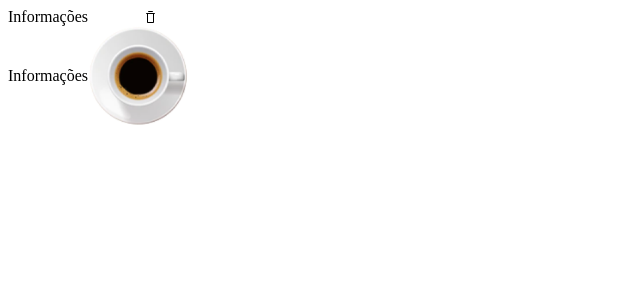
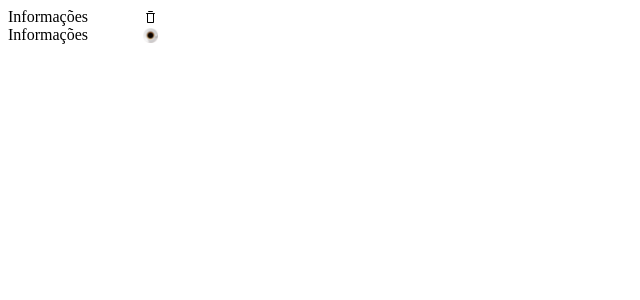
Before and after one commit to VitorDiniz100/react-components, a React (Vite) app: page / in a window 1280 px wide. Shown: the top 300 px of the page, without its empty margins (0-640 px from the left). Built offline with nearby package versions, Linux system fonts and the light colour scheme.

Commit message:
Accordion Props

```diff
--- a/src/App.css
+++ b/src/App.css
@@ -1,3 +1,8 @@
 .App {
     width: 150px;
 }
+
+img {
+    width: 15px;
+    height: 15px;
+}
--- a/src/App.tsx
+++ b/src/App.tsx
@@ -7,7 +7,7 @@ import cafe from "./assets/cafe.svg";
 function App() {
   return (
     <div className="App">
-      <Accordion.Root>
+      <Accordion.Root type="multiple">
         <Accordion.Item
           id={1}
           title="Informações"
--- a/src/components/Accordion/Context.tsx
+++ /dev/null
@@ -1,9 +0,0 @@
-import { createContext } from "react";
-
-interface AccordionContextProps {
-  activeAccordion: number | undefined;
-  typeRoot: "single" | "multiple";
-  addAccordion: (id: number) => void;
-}
-
-export const AccordionContext = createContext({} as AccordionContextProps);
--- a/src/components/Accordion/index.tsx
+++ b/src/components/Accordion/index.tsx
@@ -1,23 +1,23 @@
-import { PropsWithChildren, useContext, useEffect, useState } from "react";
-import { AccordionContext } from "./Context";
+import {
+  createContext,
+  PropsWithChildren,
+  useContext,
+  useEffect,
+  useState,
+} from "react";
 
 import * as S from "./styles";
 
+interface AccordionContextProps {
+  activeAccordion: number | undefined;
+  typeRoot: "single" | "multiple";
+  addAccordion: (id: number) => void;
+}
+
+const AccordionContext = createContext({} as AccordionContextProps);
+
 interface RootProps {
   type?: "single" | "multiple";
-}
-
-interface IconProps {
-  isComponent?: boolean;
-  render?: JSX.Element;
-  src?: string;
-  alt?: string;
-}
-
-interface ItemProps {
-  id: number;
-  title: string;
-  icon?: IconProps;
 }
 
 export function Root({
@@ -37,9 +37,24 @@ export function Root({
     <AccordionContext.Provider
       value={{ activeAccordion, typeRoot, addAccordion }}
     >
-      <S.AccordionRoot className="accordion-root" data-type={typeRoot}>{children}</S.AccordionRoot>
+      <S.AccordionRoot className="accordion-root" data-type={typeRoot}>
+        {children}
+      </S.AccordionRoot>
     </AccordionContext.Provider>
   );
+}
+
+interface IconProps {
+  isComponent?: boolean;
+  render?: JSX.Element;
+  src?: string;
+  alt?: string;
+}
+
+interface ItemProps {
+  id: number;
+  title: string;
+  icon?: IconProps;
 }
 
 export function Item({
@@ -68,12 +83,13 @@ export function Item({
   }, [activeAccordion, typeRoot, id]);
 
   return (
-    <S.AccordionItem className="accordion-item">
-      <S.AccordionHeader className="accordion-header">
+    <S.AccordionItem className="accordion-item" isOpen={accordionIsOpen}>
+      <S.AccordionHeader className="accordion-header" isOpen={accordionIsOpen}>
         <S.AccordionTrigger
           className="accordion-trigger"
-          data-state={accordionIsOpen ? 'open' : 'close'}
+          data-state={accordionIsOpen ? "open" : "close"}
           onClick={handleToggleContent}
+          isOpen={accordionIsOpen}
         >
           <span>{title}</span>
           {icon && icon.isComponent ? (
--- a/src/components/Accordion/styles.ts
+++ b/src/components/Accordion/styles.ts
@@ -1,6 +1,6 @@
 import styled, { css } from 'styled-components'
 
-interface ContentProps {
+interface AccordionItemProps {
   isOpen: boolean
 }
 
@@ -9,23 +9,23 @@ export const AccordionRoot = styled.div`
   flex-direction: column;
 `
 
-export const AccordionItem = styled.div`
+export const AccordionItem = styled.div<AccordionItemProps>`
   display: flex;
   flex-direction: column;
 `
 
-export const AccordionHeader = styled.div`
+export const AccordionHeader = styled.div<AccordionItemProps>`
   display: block;
 `
 
-export const AccordionTrigger = styled.div`
+export const AccordionTrigger = styled.div<AccordionItemProps>`
   display: flex;
   justify-content: space-between;
   align-items: center;
   cursor: pointer;
 `
 
-export const AccordionContent = styled.div<ContentProps>`
+export const AccordionContent = styled.div<AccordionItemProps>`
   ${(props) =>
     props.isOpen
       ? css`
```
